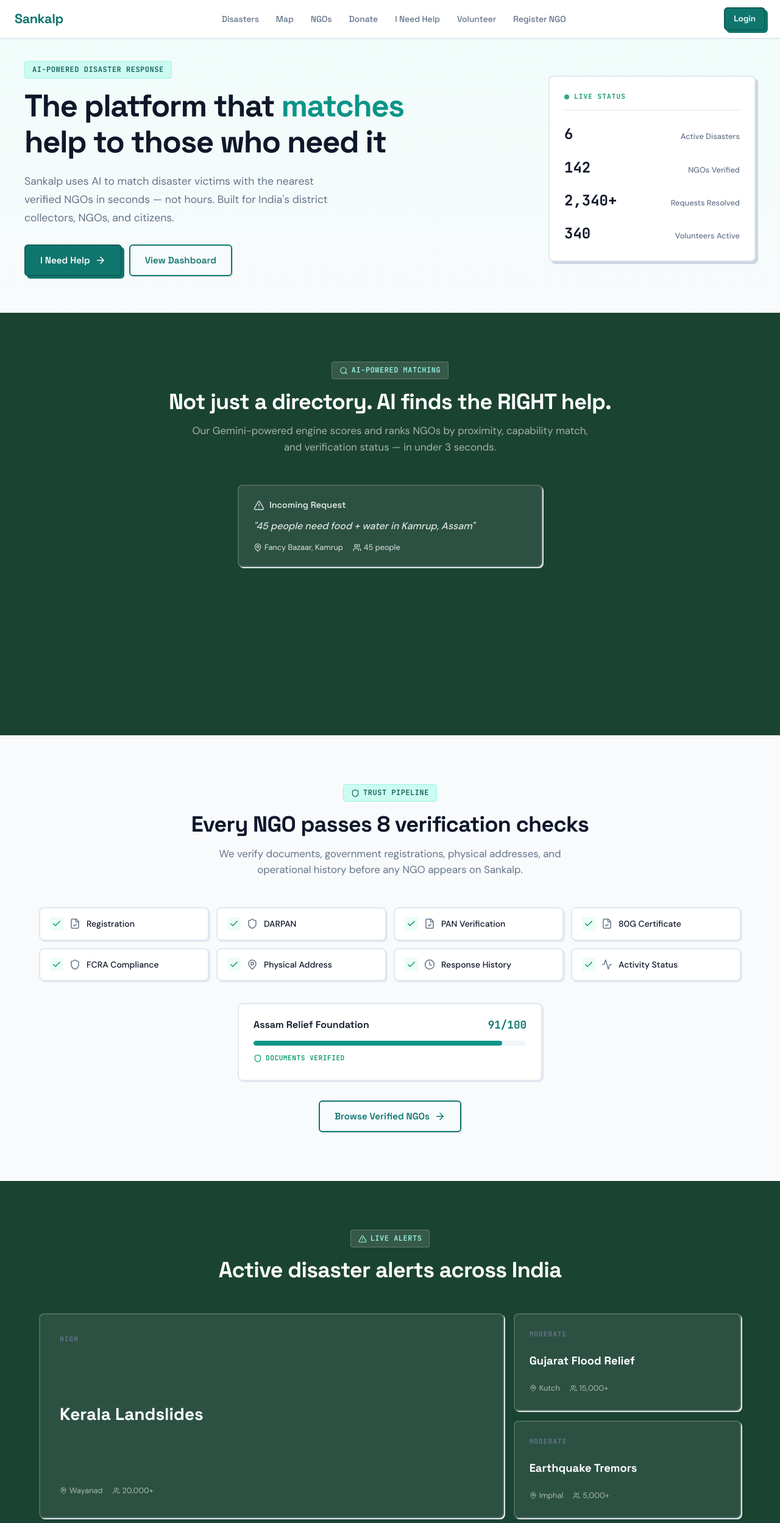
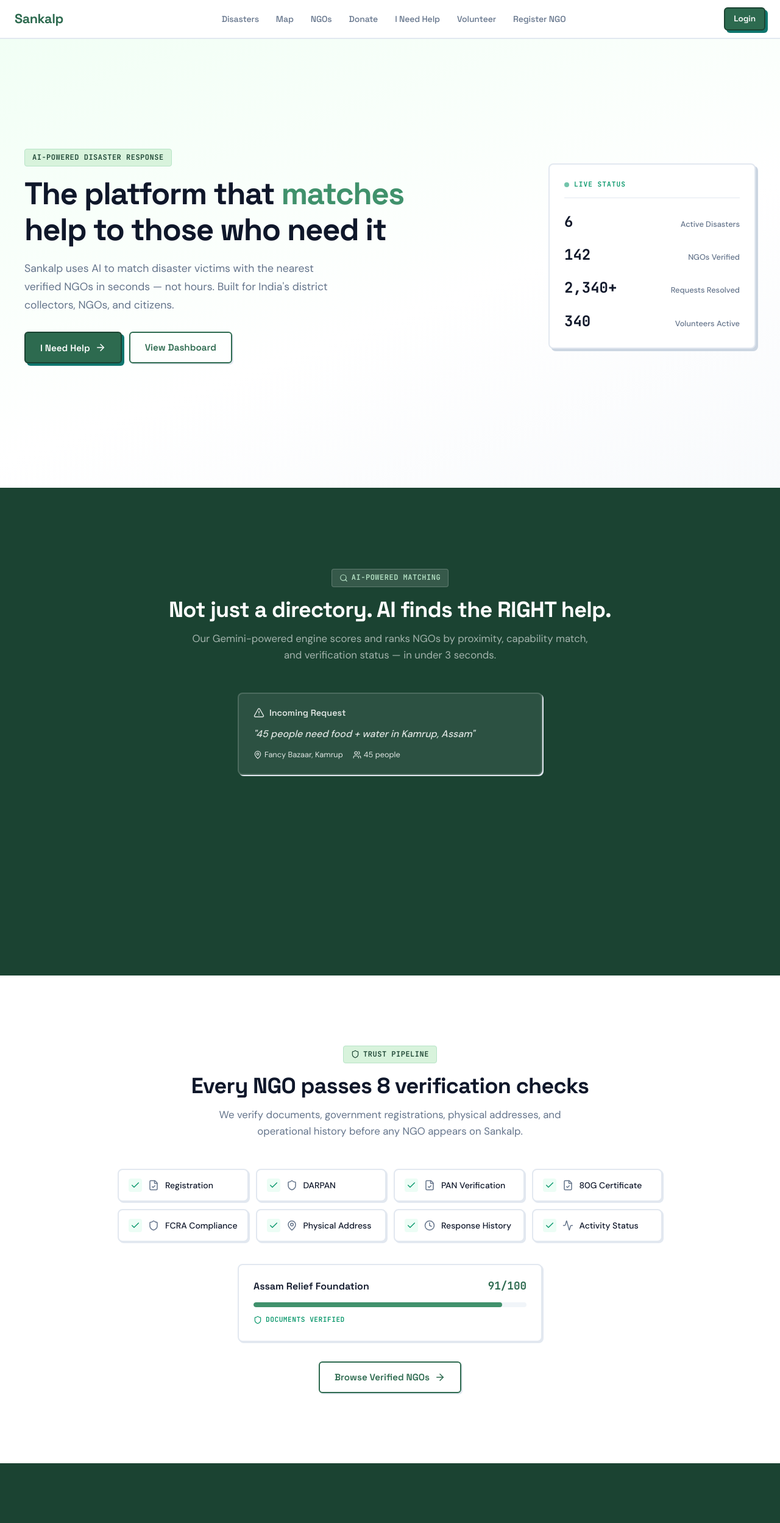
Before and after one commit to ShivenThakker/Sankalp, a Next.js app: page / in a window 1280 px wide. Shown: the top 2498 px of the page at 61% size. Built offline with nearby package versions, Linux system fonts and the light colour scheme.

Commit message:
style(ui): unify all greens to premium #1B4332 palette, fullscreen sections with scroll animations, restore urgency colors on bento alert cards

```diff
--- a/src/app/globals.css
+++ b/src/app/globals.css
@@ -6,17 +6,18 @@
 @import url('https://fonts.googleapis.com/css2?family=Space+Grotesk:wght@400;500;600;700&family=DM+Sans:wght@300;400;500;600;700&family=JetBrains+Mono:wght@400;500;600;700&display=swap');
 
 :root {
-  /* Primary — Teal */
-  --color-primary-900: #134E4A;
-  --color-primary-800: #115E59;
-  --color-primary-700: #0F766E;
-  --color-primary-600: #0D9488;
-  --color-primary-500: #14B8A6;
-  --color-primary-400: #2DD4BF;
-  --color-primary-300: #5EEAD4;
-  --color-primary-200: #99F6E4;
-  --color-primary-100: #CCFBF1;
-  --color-primary-50:  #F0FDFA;
+  /* Primary — Premium Forest Green */
+  --color-primary-900: #0D2B1F;
+  --color-primary-800: #1B4332;
+  --color-primary-700: #2D6A4F;
+  --color-primary-600: #40916C;
+  --color-primary-500: #52B788;
+  --color-primary-400: #74C69D;
+  --color-primary-300: #95D5B2;
+  --color-primary-200: #B7E4C7;
+  --color-primary-100: #D8F3DC;
+  --color-primary-50:  #F0FFF4;
+
 
   /* Accent — Warm Amber */
   --color-accent: #F59E0B;
--- a/src/app/page.js
+++ b/src/app/page.js
@@ -261,12 +261,13 @@ export default function LandingPage() {
       </div>
 
       {/* 8-POINT TRUST VERIFICATION */}
+      <div className={styles.bgWhite}>
         <section className={styles.section}>
           <motion.div
-          initial={{ opacity: 0, y: 30 }}
+            initial={{ opacity: 0, y: 40 }}
             whileInView={{ opacity: 1, y: 0 }}
-          viewport={{ once: true, amount: 0.2 }}
-          transition={{ duration: 0.5 }}
+            viewport={{ once: true, amount: 0.15 }}
+            transition={{ duration: 0.6 }}
           >
           <div className={styles.sectionHeader}>
             <span className={styles.badge}><Shield size={14} /> Trust Pipeline</span>
@@ -317,6 +318,8 @@ export default function LandingPage() {
           </div>
           </motion.div>
         </section>
+      </div>
+
 
       {/* ACTIVE ALERTS — Bento Grid */}
       <div className={styles.bgDarkGreen}>
@@ -363,10 +366,11 @@ export default function LandingPage() {
       </div>
 
       {/* CTA */}
+      <div className={styles.bgWhite}>
         <section className={styles.ctaSection}>
           <motion.div
-          initial={{ opacity: 0, y: 20 }}
-          whileInView={{ opacity: 1, y: 0 }}
+            initial={{ opacity: 0, scale: 0.97 }}
+            whileInView={{ opacity: 1, scale: 1 }}
             viewport={{ once: true, amount: 0.3 }}
             transition={{ duration: 0.5 }}
             className={styles.ctaContent}
@@ -383,5 +387,6 @@ export default function LandingPage() {
           </motion.div>
         </section>
       </div>
+    </div>
   );
 }
--- a/src/app/page.module.css
+++ b/src/app/page.module.css
@@ -11,9 +11,16 @@
 
 /* ===== SECTIONS ===== */
 .section {
-  padding: 80px 24px;
+  padding: 100px 24px;
   max-width: 1200px;
   margin: 0 auto;
+}
+
+.bgDarkGreen,
+.bgSubtle {
+  display: flex;
+  align-items: center;
+  min-height: 100vh;
 }
 
 .bgSubtle {
@@ -24,6 +31,20 @@
 .bgDarkGreen {
   background: #1B4332;
   width: 100%;
+}
+
+.bgWhite {
+  background: #FFFFFF;
+  width: 100%;
+}
+
+/* All full-bleed section wrappers are fullscreen */
+.bgDarkGreen,
+.bgSubtle,
+.bgWhite {
+  display: flex;
+  align-items: center;
+  min-height: 100vh;
 }
 
 
@@ -109,17 +130,22 @@
 
 /* ===== HERO ===== */
 .heroSection {
-  padding: 100px 24px 60px;
-  background: linear-gradient(180deg, #F0FDFA 0%, var(--bg-page) 100%);
+  min-height: 100vh;
+  padding: 0 24px;
+  background: linear-gradient(160deg, #F0FFF4 0%, #FFFFFF 60%, var(--bg-page) 100%);
+  display: flex;
+  align-items: center;
 }
 
 .heroInner {
   max-width: 1200px;
+  width: 100%;
   margin: 0 auto;
   display: grid;
   grid-template-columns: 1.3fr 1fr;
   gap: 48px;
   align-items: center;
+  padding: 120px 0 80px;
 }
 
 .heroLeft {
@@ -725,14 +751,20 @@
 
 /* ===== CTA SECTION ===== */
 .ctaSection {
-  padding: 80px 24px;
+  padding: 100px 24px;
   text-align: center;
+  width: 100%;
+  display: flex;
+  align-items: center;
+  justify-content: center;
 }
 
 .ctaContent {
   max-width: 1200px;
   margin: 0 auto;
+  width: 100%;
 }
+
 
 .ctaTitle {
   font-family: var(--font-heading);
@@ -833,7 +865,7 @@
   }
 }
 
-/* Cards inside dark green sections */
+/* Cards inside dark green sections — match cards get glass treatment, bento cards keep urgency colors */
 .bgDarkGreen .matchCard,
 .bgDarkGreen .matchRequest,
 .bgDarkGreen .matchResultCard {
@@ -848,15 +880,11 @@
   color: rgba(255, 255, 255, 0.85);
 }
 
-.bgDarkGreen .bentoCard {
-  background: rgba(255, 255, 255, 0.08);
-  border-color: rgba(255, 255, 255, 0.15);
-}
-
+/* Bento cards: keep their urgency colors (red/orange/green) — do NOT override */
 .bgDarkGreen .bentoTitle {
-  color: #FFFFFF;
+  color: var(--text-heading);
 }
 
 .bgDarkGreen .bentoMeta {
-  color: rgba(255, 255, 255, 0.6);
+  color: var(--text-muted);
 }
```
Lines whose indentation alone changed are shown as unchanged.
